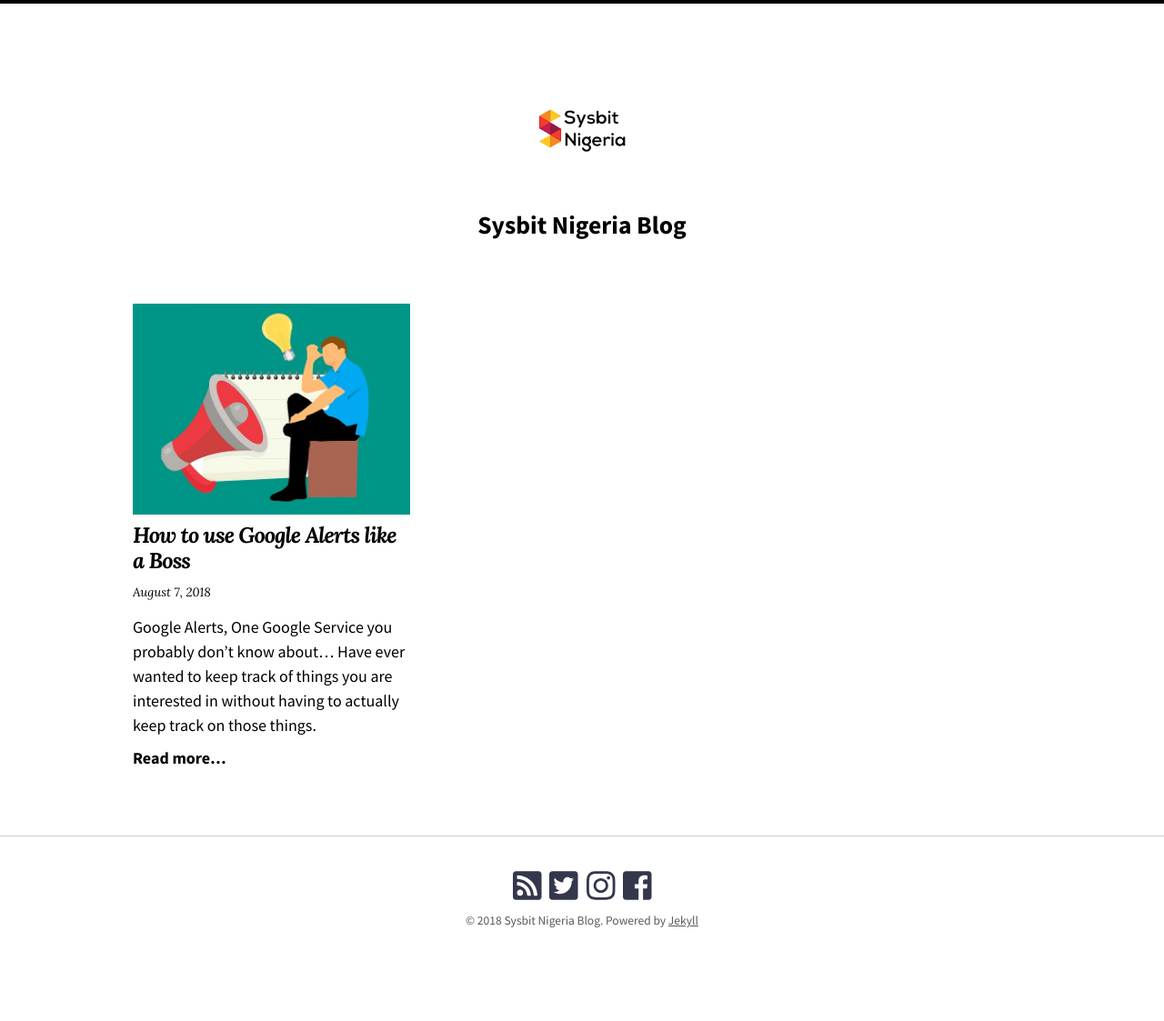
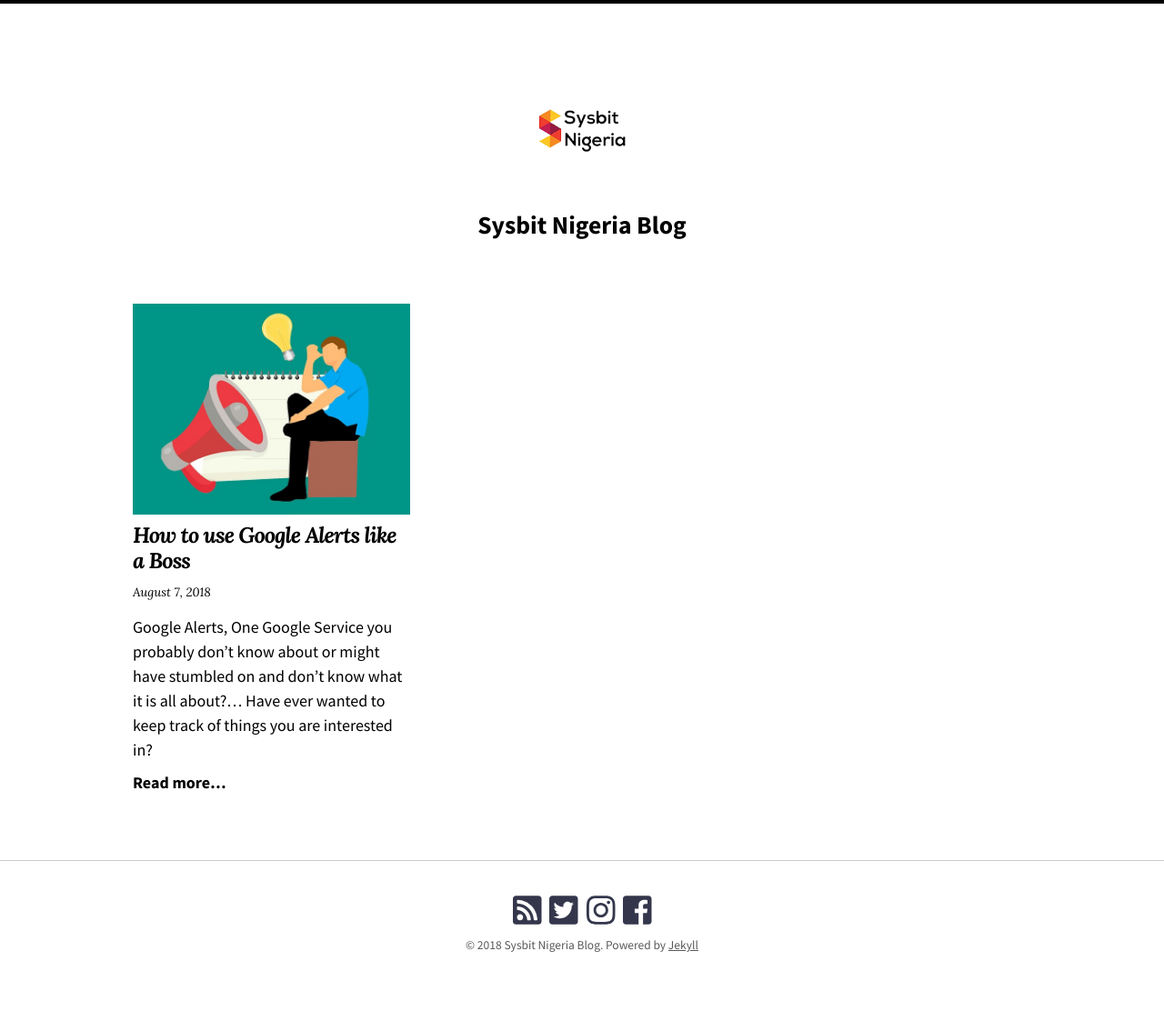
Before and after one commit to sysbit/blog, a Jekyll site: the page built from index.html, in a window 1280 px wide. Shown: the whole page at 91% size. Built offline with Jekyll 4.4.1, drawn with Linux system fonts in a browser that asks for light colours; nearby versions of some CDN libraries; the list of posts is cut into pages by our own code; before the commit the page ends 1096 px from its top, so only the background shows below that.

Commit message:
post edit

```diff
--- a/_posts/2018-08-07-how-to-use-google-alerts-like-a-boss.md
+++ b/_posts/2018-08-07-how-to-use-google-alerts-like-a-boss.md
@@ -12,6 +12,9 @@
   thumbnail: /img/content-marketing-google-alerts.jpg
 ---
 
-Google Alerts, One Google Service you probably don’t know about... Have ever wanted to keep track of things you are interested in without having to actually keep track on those things. <!--more--> You really want to stay updated but you don’t want to go through the hassle of actively looking for things that interest you on the web. Do you wish there was an app or service for that? Well, look no further, Google Alerts is here for you.
+Google Alerts, One Google Service you probably don’t know about or might have stumbled on and don't know what it is all about?... Have ever wanted to keep track of things you are interested in?<!--more--> You really want to stay to date but don’t want to go through the hassle of surfing the internet for solution. Do you wish there was an application or service for that? Well, look no further, Google Alerts is here for you.
 Google alert is a content change detection and notification service that sends emails to users when it finds new results that matches the user’s search term(s). Simply put, you get notified about new fun stuff that you actually want to see. How cool is that?
-One great thing about Google Alerts is that it can also be a valuable tool for your business. How? You can monitor exactly what people are saying about your brand, you can also legitimately “snoop” on you competitors too (you didn’t hear this from me). In essence, Google Alerts can be an essential tool if you are willing to harness its potential. To sign up, all you need is a gmail account then go to [Google Alerts Page](https://www.google.com/alerts). That’s all!
+One great thing about Google Alerts is that it can also be a valuable tool for your business. How? You can monitor exactly what people are saying about your brand, you can also legitimately “snoop” on you competitors too (you didn’t hear this from me). In essence, Google Alerts can be an essential tool if you are willing to harness its potential. To sign up, all you need is a gmail account then go to [<Google Alerts Page>](https://www.google.com/alerts). That’s all!
+
+- Anthony Gbemileke
+[@anthonygbemileke](https://www.instagram.com/anthonygbemileke)
```
